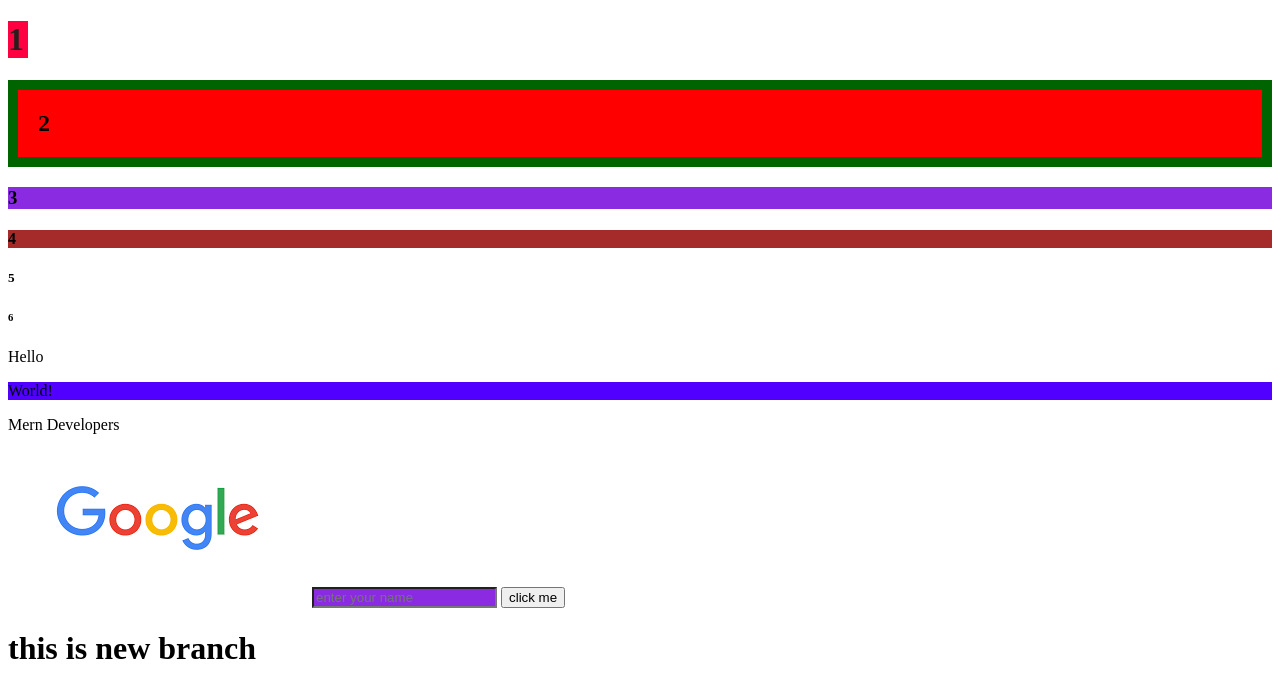
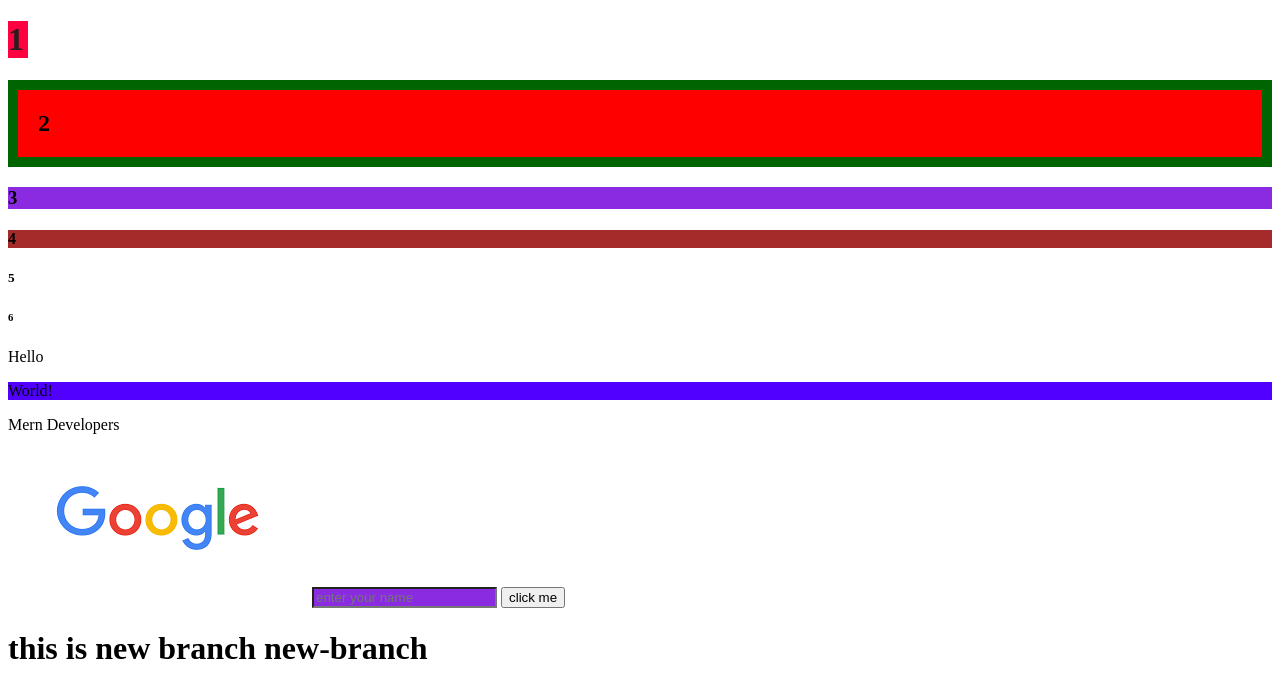
Before and after one commit to Rajputharsh313/Mern-13, a plain HTML site: page index.html in a window 1280 px wide. Drawn offline with Linux system fonts and the light colour scheme.

Commit message:
new-branch

```diff
--- a/index.html
+++ b/index.html
@@ -44,7 +44,7 @@
     <img src="img.png" alt="no image found"><img>
     <input placeholder="enter your name " type="text">
     <button>click me</button>
-    <h1>this is new branch</h1>
+    <h1>this is new branch new-branch</h1>
 </body>
 
 </html>
```
